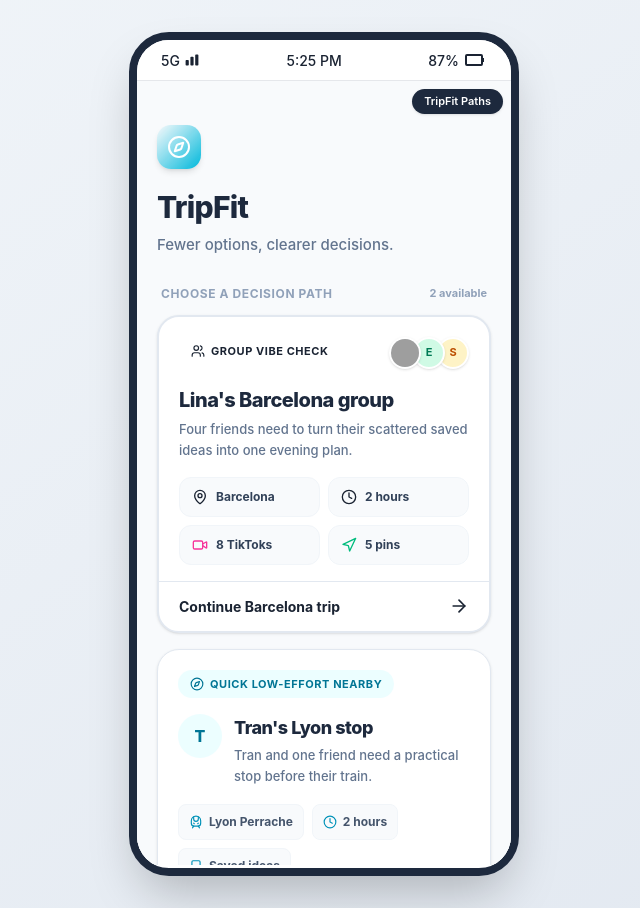
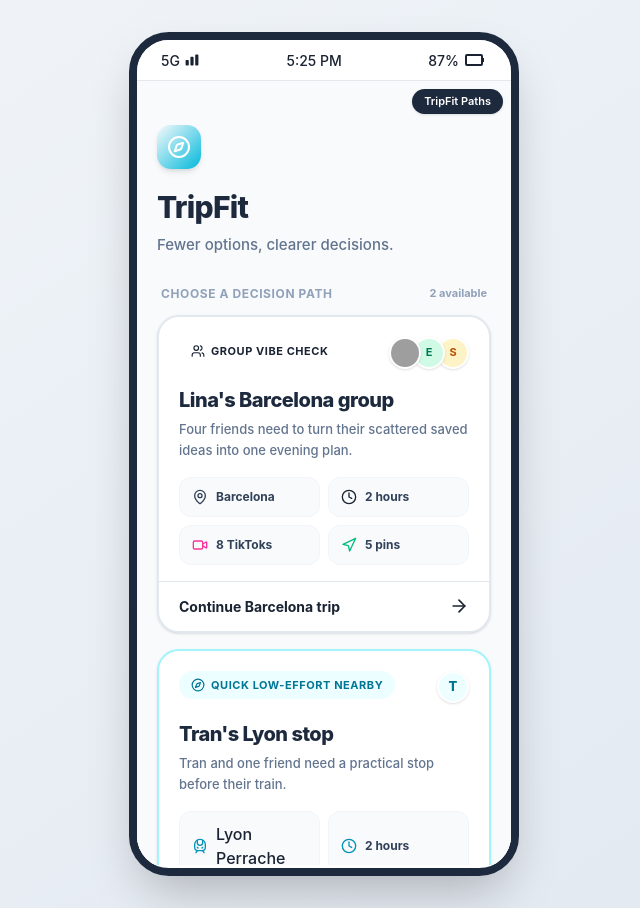
Before and after one commit to TuanDangNguyen2003/Interaction-Design-Proto-App, a React (Vite) app: page / in a window 1280 px wide. Shown: the whole page, without its empty margins (316-956 px from the left). Built offline with nearby package versions, Linux system fonts and the light colour scheme; grey boxes are pictures that could not be loaded.

Commit message:
make both stand out more and be more consistent with each other, while also giving the second one a stronger visual hierarchy as the main call to action on the page.

```diff
--- a/src/app/screens/LandingScreen.tsx
+++ b/src/app/screens/LandingScreen.tsx
@@ -70,7 +70,7 @@ export default function LandingScreen() {
               </p>
 
               <div className="grid grid-cols-2 gap-2">
-                <div className="bg-slate-50 rounded-xl border border-slate-100 px-3 py-2.5 flex items-center gap-2">
+                <div className="bg-slate-50 rounded-xl border border-slate-100 px-3 py-2.5 flex items-center gap-2 text-[12px] font-bold text-slate-700">
                   <MapPin className="w-4 h-4 text-primary shrink-0" />
                   <span className="text-[12px] font-bold text-slate-700">Barcelona</span>
                 </div>
@@ -100,47 +100,49 @@ export default function LandingScreen() {
             animate={{ opacity: 1, y: 0 }}
             transition={{ delay: 0.16, duration: 0.35 }}
             onClick={() => navigate('/setup')}
-            className="w-full text-left bg-white border border-slate-200 rounded-[22px] shadow-sm overflow-hidden hover:border-primary/35 hover:shadow-md transition-all active:scale-[0.985]"
+            className="w-full text-left bg-white border-2 border-cyan-200 rounded-[22px] shadow-sm overflow-hidden hover:border-cyan-400 hover:shadow-md transition-all active:scale-[0.985]"
           >
             <div className="px-5 pt-5 pb-4">
-              <div className="inline-flex items-center gap-1.5 bg-cyan-50 text-cyan-700 rounded-full px-3 py-1.5 text-[11px] font-bold uppercase tracking-wider mb-4">
-                <Compass className="w-3.5 h-3.5" />
-                Quick Low-Effort Nearby
-              </div>
-
-              <div className="flex items-start gap-3 mb-4">
-                <div className="w-11 h-11 rounded-full bg-cyan-50 text-cyan-700 flex items-center justify-center text-[16px] font-extrabold shrink-0">
+              <div className="flex items-start justify-between gap-3 mb-4">
+                <div className="inline-flex items-center gap-1.5 bg-cyan-50 text-cyan-700 rounded-full px-3 py-1.5 text-[11px] font-bold uppercase tracking-wider">
+                  <Compass className="w-3.5 h-3.5" />
+                  Quick Low-Effort Nearby
+                </div>
+                <div className="w-8 h-8 rounded-full bg-cyan-50 text-cyan-700 border-2 border-white shadow-sm flex items-center justify-center text-[13px] font-extrabold shrink-0">
                   T
-                </div>
-                <div>
-                  <h3 className="text-[18px] font-extrabold text-slate-800 tracking-tight">
-                    Tran's Lyon stop
-                  </h3>
-                  <p className="text-[13px] text-slate-500 font-medium leading-relaxed mt-1">
-                    Tran and one friend need a practical stop before their train.
-                  </p>
                 </div>
               </div>
 
-              <div className="flex gap-2 flex-wrap">
-                <span className="inline-flex items-center gap-1.5 bg-slate-50 border border-slate-100 rounded-lg px-2.5 py-2 text-[12px] font-bold text-slate-600">
-                  <TrainFront className="w-3.5 h-3.5 text-cyan-600" />
+              <h3 className="text-[20px] font-extrabold text-slate-800 tracking-tight mb-1">
+                Tran's Lyon stop
+              </h3>
+              <p className="text-[13px] text-slate-500 font-medium leading-relaxed mb-4">
+                Tran and one friend need a practical stop before their train.
+              </p>
+
+              <div className="grid grid-cols-2 gap-2">
+                <div className="bg-slate-50 rounded-xl border border-slate-100 px-3 py-2.5 flex items-center gap-2">
+                  <TrainFront className="w-4 h-4 text-cyan-600 shrink-0" />
                   Lyon Perrache
-                </span>
-                <span className="inline-flex items-center gap-1.5 bg-slate-50 border border-slate-100 rounded-lg px-2.5 py-2 text-[12px] font-bold text-slate-600">
-                  <Clock className="w-3.5 h-3.5 text-cyan-600" />
+                </div>
+                <div className="bg-slate-50 rounded-xl border border-slate-100 px-3 py-2.5 flex items-center gap-2 text-[12px] font-bold text-slate-700">
+                  <Clock className="w-4 h-4 text-cyan-600 shrink-0" />
                   2 hours
-                </span>
-                <span className="inline-flex items-center gap-1.5 bg-slate-50 border border-slate-100 rounded-lg px-2.5 py-2 text-[12px] font-bold text-slate-600">
-                  <Bookmark className="w-3.5 h-3.5 text-cyan-600" />
+                </div>
+                <div className="bg-slate-50 rounded-xl border border-slate-100 px-3 py-2.5 flex items-center gap-2 text-[12px] font-bold text-slate-700">
+                  <Bookmark className="w-4 h-4 text-cyan-600 shrink-0" />
                   Saved ideas
-                </span>
+                </div>
+                <div className="bg-slate-50 rounded-xl border border-slate-100 px-3 py-2.5 flex items-center gap-2 text-[12px] font-bold text-slate-700">
+                  <Users className="w-4 h-4 text-cyan-600 shrink-0" />
+                  2 people
+                </div>
               </div>
             </div>
 
-            <div className="border-t border-slate-100 bg-slate-50/80 px-5 py-3.5 flex items-center justify-between">
-              <span className="text-[14px] font-bold text-slate-700">Find a nearby fit</span>
-              <ArrowRight className="w-5 h-5 text-slate-500" />
+            <div className="border-t border-cyan-100 bg-cyan-50/50 px-5 py-3.5 flex items-center justify-between">
+              <span className="text-[14px] font-bold text-cyan-700">Find a nearby fit</span>
+              <ArrowRight className="w-5 h-5 text-cyan-700" />
             </div>
           </motion.button>
         </div>
```
